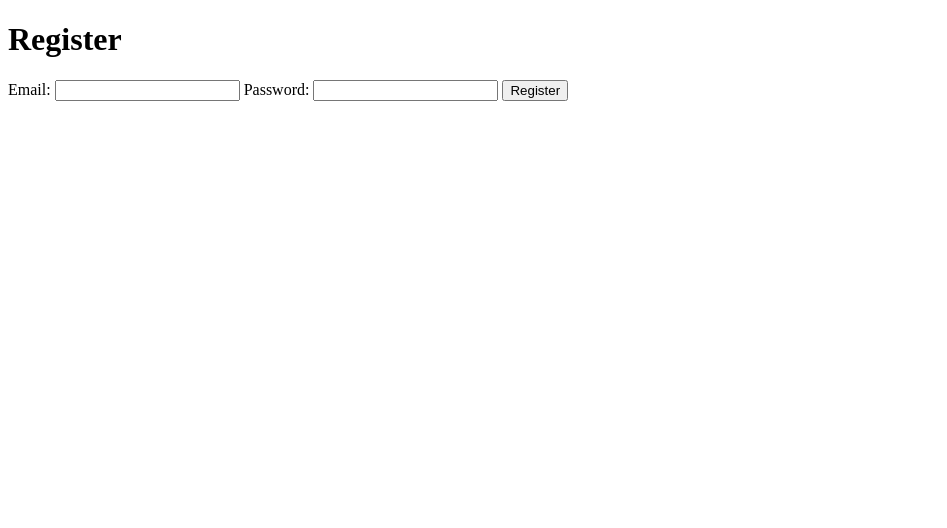
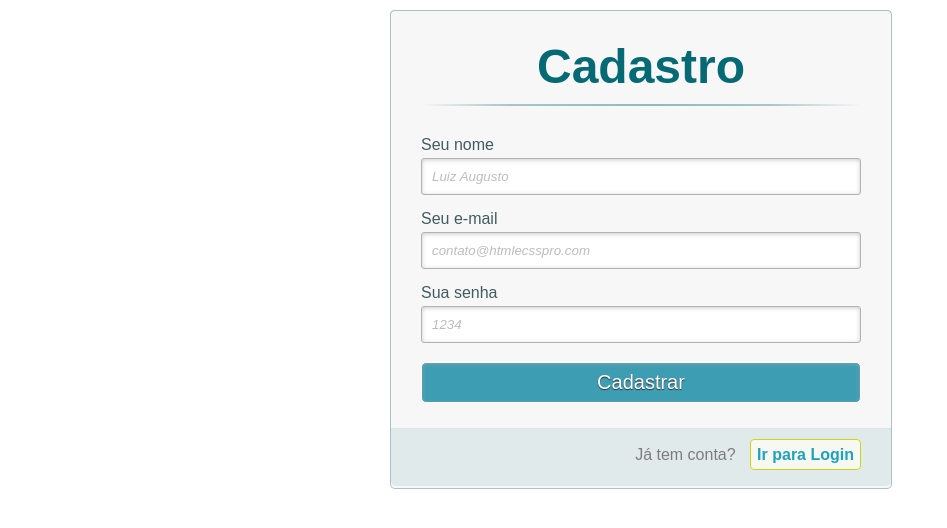
Before and after one commit to vmellozk/PlataformaDigital, a Flask app: page /register in a window 1280 px wide. Shown: the top 528 px of the page, without its empty margins (0-947 px from the left). Run offline with Flask 3, Linux system fonts and the light colour scheme.

Commit message:
alterações na pagina registro

```diff
--- /dev/null
+++ b/static/css/register.css
@@ -0,0 +1,235 @@
+/* CSS reset */
+*, *:before, *:after {
+    margin:0;
+    padding:0;
+    font-family: Arial,sans-serif;
+}
+
+body{
+    margin:10px;
+}
+
+a{
+    text-decoration: none;
+}
+
+/* esconde as ancoras da tela */
+a.links{
+    display: none;
+}
+
+/* content que contem os formulários */
+.content{
+    width: 500px;
+    margin: 0px auto;
+    position: relative;
+}
+
+/* formatando o cabeçalho dos formulários */
+h1{
+    font-size: 48px;
+    color: #066a75;
+    padding: 10px 0;
+    font-family: Arial,sans-serif;
+    font-weight: bold;
+    text-align: center;
+    padding-bottom: 30px;
+}
+
+h1:after{
+    content: ' ';
+    display: block;
+    width: 100%;
+    height: 2px;
+    margin-top: 10px;
+    background: -webkit-linear-gradient(left, rgba(147,184,189,0) 0%,rgba(147,184,189,0.8) 20%,rgba(147,184,189,1) 53%,rgba(147,184,189,0.8) 79%,rgba(147,184,189,0) 100%);
+    background: linear-gradient(left, rgba(147,184,189,0) 0%,rgba(147,184,189,0.8) 20%,rgba(147,184,189,1) 53%,rgba(147,184,189,0.8) 79%,rgba(147,184,189,0) 100%);
+}
+
+p{
+    margin-bottom:15px;
+}
+
+p:first-child{
+    margin: 0px;
+}
+
+label{
+    color: #405c60;
+    position: relative;
+}
+
+/**** advanced input styling ****/
+/* placeholder */
+::-webkit-input-placeholder  {
+    color: #bebcbc;
+    font-style: italic;
+}
+
+input:-moz-placeholder,
+textarea:-moz-placeholder{
+    color: #bebcbc;
+    font-style: italic;
+}
+
+input {
+    outline: none;
+}
+
+input:not([type="checkbox"]){
+    width: 95%;
+    margin-top: 4px;
+    padding: 10px;
+    border: 1px solid #b2b2b2;
+
+    -webkit-border-radius: 3px;
+    border-radius: 3px;
+
+    -webkit-box-shadow: 0px 1px 4px 0px rgba(168, 168, 168, 0.6) inset;
+    box-shadow: 0px 1px 4px 0px rgba(168, 168, 168, 0.6) inset;
+
+    -webkit-transition: all 0.2s linear;
+    transition: all 0.2s linear;
+}
+
+/*estilo do botão submit */
+input[type="submit"]{
+    width: 100%!important;
+    cursor: pointer;
+    background: #3d9db3;
+    padding: 8px 5px;
+    color: #fff;
+    font-size: 20px;
+    border: 1px solid #fff;
+    margin-bottom: 10px;
+    text-shadow: 0 1px 1px #333;
+
+    -webkit-border-radius: 5px;
+    border-radius: 5px;
+
+    transition: all 0.2s linear;
+}
+
+input[type="submit"]:hover{
+    background: #4ab3c6;
+}
+
+/*marcando os links para mudar de um formulário para outro */
+.link{
+    position: absolute;
+    background: #e1eaeb;
+    color: #7f7c7c;
+    left: 0px;
+    height: 20px;
+    width: 440px;
+    padding: 17px 30px 20px 30px;
+    font-size: 16px;
+    text-align: right;
+    border-top: 1px solid #dbe5e8;
+
+    -webkit-border-radius: 0 0  5px 5px;
+    border-radius: 0 0  5px 5px;
+}
+.link a {
+    font-weight: bold;
+    background: #f7f8f1;
+    padding: 6px;
+    color: rgb(29, 162, 193);
+    margin-left: 10px;
+    border: 1px solid #cbd518;
+
+    -webkit-border-radius: 4px;
+    border-radius: 4px;
+
+    -webkit-transition: all 0.4s linear;
+    transition: all 0.4s  linear;
+}
+.link a:hover {
+    color: #39bfd7;
+    background: #f7f7f7;
+    border: 1px solid #4ab3c6;
+}
+
+/* estilos para para ambos os formulários */
+#cadastro,
+#login{
+    position: absolute;
+    top: 0px;
+    width: 88%;
+    padding: 18px 6% 60px 6%;
+    margin: 0 0 35px 0;
+    background: rgb(247, 247, 247);
+    border: 1px solid rgba(147, 184, 189,0.8);
+
+    border-radius: 5px;
+
+    -webkit-animation-duration: 0.5s;
+    -webkit-animation-timing-function: ease;
+    -webkit-animation-fill-mode: both;
+
+    animation-duration: 0.5s;
+    animation-timing-function: ease;
+    animation-fill-mode: both;
+}
+
+#paracadastro:target ~ .content #cadastro,
+#paralogin:target ~ .content #login{
+    z-index: 2;
+    -webkit-animation-name: fadeInLeft;
+    animation-name: fadeInLeft;
+
+    -webkit-animation-delay: .1s;
+    animation-delay: .1s;
+}
+
+#registro:target ~ .content #login,
+#paralogin:target ~ .content #cadastro{
+    -webkit-animation-name: fadeOutLeft;
+    animation-name: fadeOutLeft;
+}
+
+/*fadeInLeft*/
+@-webkit-keyframes fadeInLeft {
+0% {
+    opacity: 0;
+    -webkit-transform: translateX(-20px);
+}
+100% {
+    opacity: 1;
+    -webkit-transform: translateX(0);
+}
+}
+
+@keyframes fadeInLeft {
+0% {
+    opacity: 0;
+    transform: translateX(-20px);
+}
+100% {
+    opacity: 1;
+    transform: translateX(0);
+}
+}
+
+/*fadeOutLeft*/
+@-webkit-keyframes fadeOutLeft {
+0% {
+    opacity: 1;
+    -webkit-transform: translateX(0);
+}
+100% {
+    opacity: 0;
+    -webkit-transform: translateX(-20px);
+}
+}
+
+@keyframes fadeOutLeft {
+0% {
+    opacity: 1;
+    transform: translateX(0);
+}
+100% {
+    opacity: 0;
+    transform: translateX(-20px);
+}
+}
--- a/templates/register.html
+++ b/templates/register.html
@@ -3,16 +3,76 @@
 <head>
     <meta charset="UTF-8">
     <meta name="viewport" content="width=device-width, initial-scale=1.0">
-    <title>Prática Sênior! Cadastre-se</title>
+    <title>Prática Sênior</title>
+    <link rel="stylesheet" href="../static/css/register.css">
 </head>
 <body>
-    <h1>Register</h1>
-    <form action="{{ url_for('register') }}" method="POST">
-        <label for="email">Email:</label>
-        <input type="email" id="email" name="email" required>
-        <label for="password">Password:</label>
-        <input type="password" id="password" name="password" required>
-        <button type="submit">Register</button>
-    </form>
+    <div class="container" >
+        <a class="links" id="paracadastro"></a>
+        <a class="links" id="paralogin"></a>
+
+        <div class="content">
+          <!--FORMULÁRIO DE LOGIN-->
+          <div id="login">
+            <form method="post" action="">
+              <h1>Login</h1>
+              <p>
+                <label for="email_login">Seu e-mail</label>
+                <input id="email_login" name="email_login" required="required" type="text" placeholder="contato@htmlecsspro.com"/>
+              </p>
+
+              <p>
+                <label for="senha_login">Sua senha</label>
+                <input id="senha_login" name="senha_login" required="required" type="password" placeholder="1234" />
+              </p>
+
+              <p>
+                <input type="checkbox" name="manterlogado" id="manterlogado" value="" />
+                <label for="manterlogado">Manter-me logado</label>
+              </p>
+
+              <p>
+                <input type="submit" value="Logar" />
+              </p>
+
+              <p class="link">
+                Ainda não tem conta?
+                <a href="#paracadastro">Cadastre-se</a>
+              </p>
+            </form>
+          </div>
+
+          <!--FORMULÁRIO DE CADASTRO-->
+          <div id="cadastro">
+            <form method="post" action="">
+              <h1>Cadastro</h1>
+
+              <p>
+                <label for="nome_cad">Seu nome</label>
+                <input id="nome_cad" name="nome_cad" required="required" type="text" placeholder="Luiz Augusto" />
+              </p>
+
+              <p>
+                <label for="email_cad">Seu e-mail</label>
+                <input id="email_cad" name="email_cad" required="required" type="email" placeholder="contato@htmlecsspro.com"/>
+              </p>
+
+              <p>
+                <label for="senha_cad">Sua senha</label>
+                <input id="senha_cad" name="senha_cad" required="required" type="password" placeholder="1234"/>
+              </p>
+
+              <p>
+                <input type="submit" value="Cadastrar"/>
+              </p>
+
+              <p class="link">
+                Já tem conta?
+                <a href="#paralogin"> Ir para Login </a>
+              </p>
+            </form>
+          </div>
+        </div>
+      </div>
 </body>
 </html>
```
Also changed, not shown: templates/home.html (+4 -4 lines), static/js/register.js (added).
